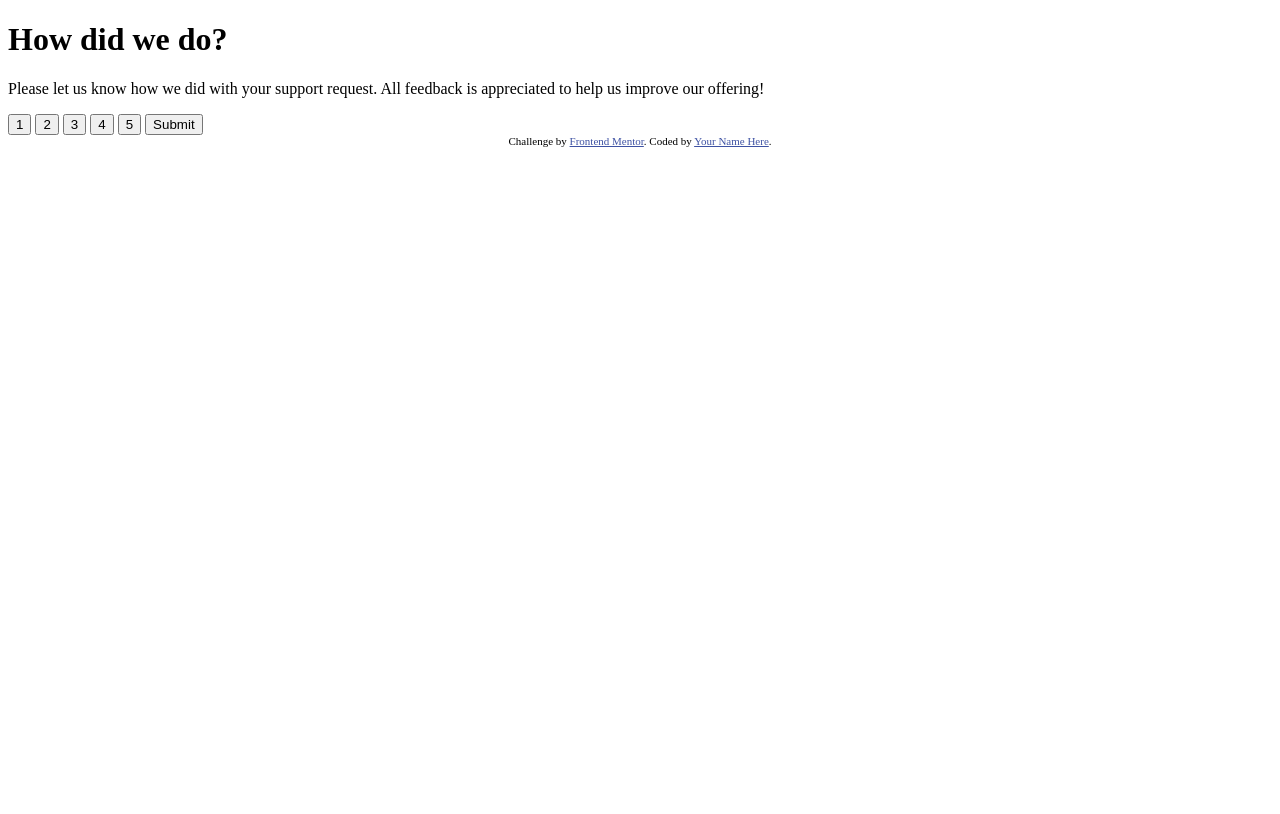
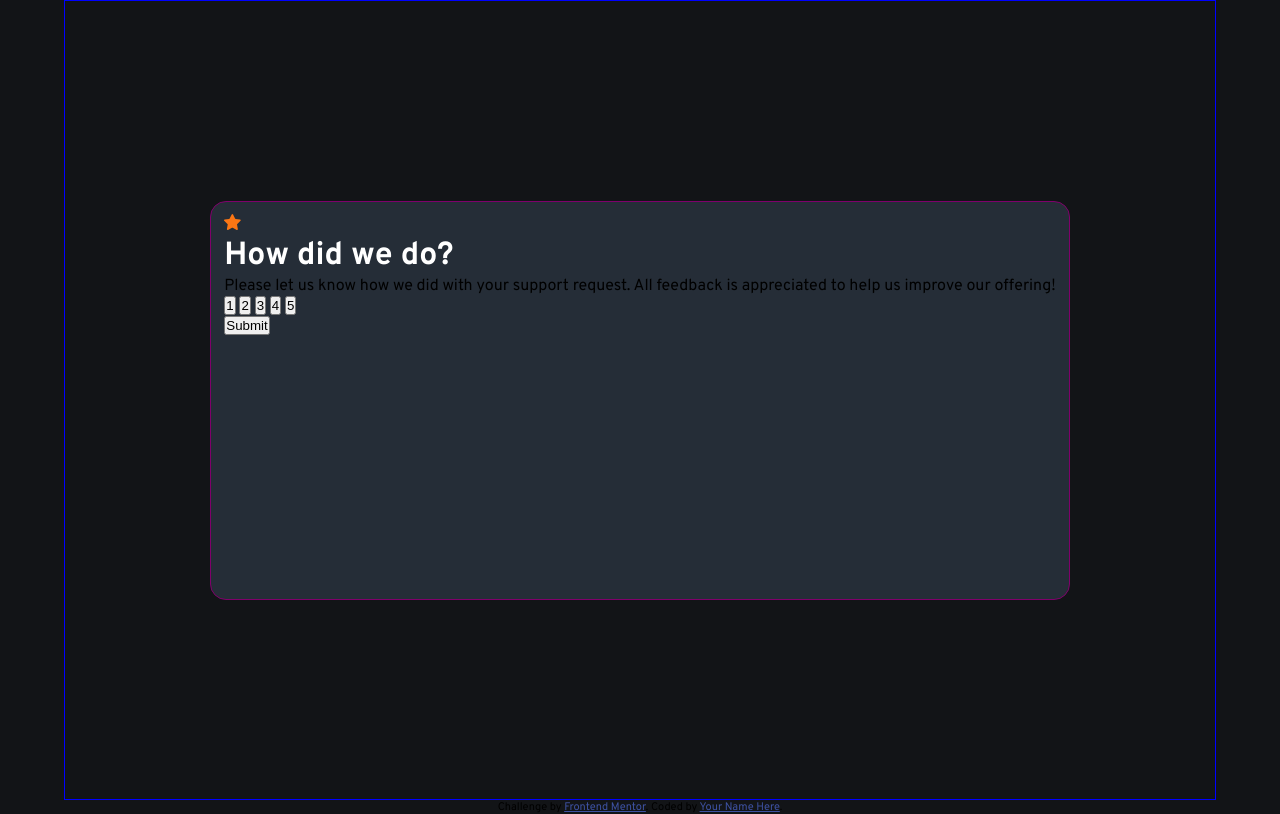
Before and after one commit to erict-tinaza/frontend-mentor-interactive-rating-component, a plain HTML site: page index.html in a window 1280 px wide. Drawn offline with Linux system fonts and the light colour scheme.

Commit message:
Add additional elements and classes

```diff
--- a/index.html
+++ b/index.html
@@ -5,7 +5,7 @@
   <meta name="viewport" content="width=device-width, initial-scale=1.0"> <!-- displays site properly based on user's device -->
 
   <link rel="icon" type="image/png" sizes="32x32" href="./images/favicon-32x32.png">
-
+  <link rel="stylesheet" href="/css/styles.css">
   <title>Frontend Mentor | Interactive rating component</title>
 
   <!-- Feel free to remove these styles or customise in your own stylesheet 👍 -->
@@ -18,18 +18,25 @@
 
   <!-- Rating state start -->
 
- <h1> How did we do?</h1>
+
+ <div class="container">
+  <div class="card">
+  <img src="images/icon-star.svg" alt="">
+  <h1> How did we do?</h1>
 
   <p>Please let us know how we did with your support request. All feedback is appreciated
     to help us improve our offering!</p>
 
-  <button>1</button>
+  <div class="ratings">
+    <button>1</button>
   <button>2</button>
   <button>3</button>
   <button>4</button>
   <button>5</button>
 
+  </div>
  <button> Submit</button>
+ </div>
 
    <!-- Content that will be put after a button click using js -->
 
@@ -48,10 +55,13 @@
 
   <!-- Thank you state end -->
 
-
+</div>
+</div>
   <div class="attribution">
     Challenge by <a href="https://www.frontendmentor.io?ref=challenge" target="_blank">Frontend Mentor</a>.
     Coded by <a href="#">Your Name Here</a>.
   </div>
+
+  <script src="js/app.js"></script>
 </body>
 </html>
```
